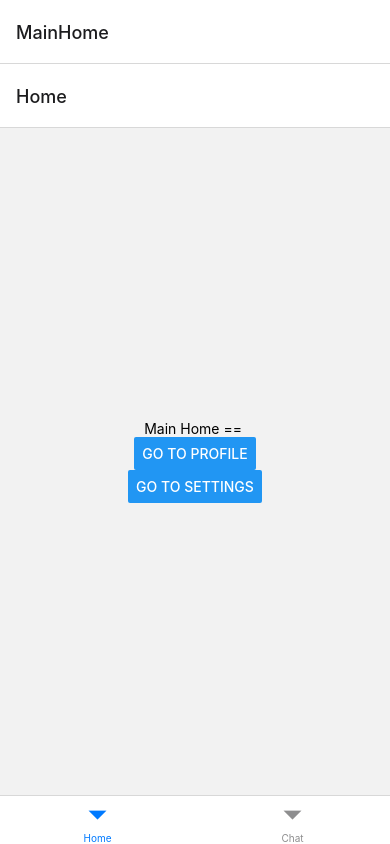
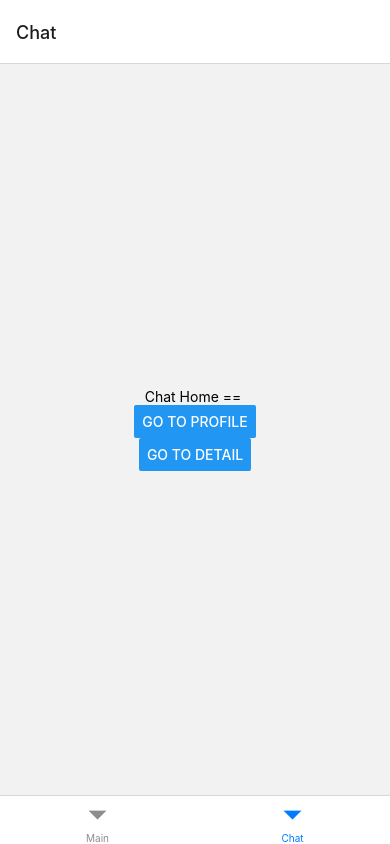
Before and after one commit to Darcyu83/eslint_prettier_navigator, a React Native app: screen /ChatHome in a window 390 px wide. Built offline with nearby package versions, Linux system fonts and the light colour scheme.

Commit message:
폴더명 체인지 테스트

```diff
--- a/App.tsx
+++ b/App.tsx
@@ -1,9 +1,9 @@
-import { NavigationContainer } from '@react-navigation/native';
+import { NavigationContainer, NavigatorScreenParams } from '@react-navigation/native';
 import { createNativeStackNavigator } from '@react-navigation/native-stack';
 import React from 'react';
 
-import ProfileStackNav from './src/navigator/ProfileStackNav';
-import SettingsStackNav from './src/navigator/SettingsStackNav';
+import ProfileStackNav, { ProfileStackParams } from './src/navigator/ProfileStackNav';
+import SettingStackNav, { SettingStackParams } from './src/navigator/SettingStackNav';
 import TabNav from './src/navigator/TabNav';
 
 interface IProps {}
@@ -12,15 +12,19 @@ export const RootStack = createNativeStackNavigator<RootStackParamList>();
 
 export type RootStackParamList = {
   MainHome: undefined;
-  Profile: undefined;
-  Settings: undefined;
+  ChatHome: undefined;
+  // MainHome: NavigatorScreenParams<BtmTabBarParams>;
+  // ChatHome: NavigatorScreenParams<BtmTabBarParams>;
+  Profile: NavigatorScreenParams<ProfileStackParams>;
+  Settings: NavigatorScreenParams<SettingStackParams>;
 };
 
 function App({}: IProps) {
   return (
     <NavigationContainer>
       <RootStack.Navigator>
-        <RootStack.Screen name='MainHome' component={TabNav} />
+        <RootStack.Screen name='MainHome' component={TabNav} options={{ headerShown: false }} />
+        <RootStack.Screen name='ChatHome' component={TabNav} options={{ headerShown: false }} />
         <RootStack.Screen
           name='Profile'
           component={ProfileStackNav}
@@ -28,7 +32,7 @@ function App({}: IProps) {
         />
         <RootStack.Screen
           name='Settings'
-          component={SettingsStackNav}
+          component={SettingStackNav}
           options={{ headerShown: false }}
         />
       </RootStack.Navigator>
--- a/src/MainHome.tsx
+++ b/src/MainHome.tsx
@@ -16,8 +16,21 @@ function MainHome({ extraData }: IProps) {
   return (
     <View style={{ flex: 1, alignItems: 'center', justifyContent: 'center' }}>
       <Text>Main Home == {extraData}</Text>
-      <Button title='Go to Profile' onPress={() => navigation.navigate('Profile')} />
-      <Button title='Go to Settings' onPress={() => navigation.navigate('Settings')} />
+      <Button
+        title='Go to Profile'
+        onPress={() => navigation.navigate('Profile', { screen: 'ProfileHome' })}
+      />
+      <Button
+        title='Go to Settings'
+        onPress={() => navigation.navigate('Settings', { screen: 'SettingHome' })}
+      />
+
+      <Button
+        title='Go to detail'
+        onPress={() =>
+          navigation.navigate('Profile', { screen: 'Details', params: { pushed: 100 } })
+        }
+      />
     </View>
   );
 }
--- a/src/TabChat.tsx
+++ b/src/TabChat.tsx
@@ -2,22 +2,30 @@ import { useNavigation } from '@react-navigation/native';
 import { NativeStackScreenProps } from '@react-navigation/native-stack';
 import React, { useEffect } from 'react';
 import { Button, Text, View } from 'react-native';
-
-import { ProfileStackParams } from './navigator/ProfileStackNav';
+import { RootStackParamList } from '../App';
 
 interface IProps {
   extraData: string;
 }
 
 function TabChat({ extraData }: IProps) {
-  const navigation = useNavigation<NativeStackScreenProps<ProfileStackParams>['navigation']>();
+  const navigation = useNavigation<NativeStackScreenProps<RootStackParamList>['navigation']>();
   useEffect(() => () => {
     console.log('TabChat detroyed');
   });
   return (
     <View style={{ flex: 1, alignItems: 'center', justifyContent: 'center' }}>
-      <Text>TabMain Home == {extraData}</Text>
-      <Button title='Go to Profile' onPress={() => navigation.navigate('ProfileHome')} />
+      <Text>Chat Home == {extraData}</Text>
+      <Button
+        title='Go to Profile'
+        onPress={() => navigation.navigate('Profile', { screen: 'PushedScreen' })}
+      />
+      <Button
+        title='Go to detail'
+        onPress={() =>
+          navigation.navigate('Profile', { screen: 'Details', params: { pushed: 100 } })
+        }
+      />
     </View>
   );
 }
--- a/src/navigator/ProfileStackNav.tsx
+++ b/src/navigator/ProfileStackNav.tsx
@@ -3,6 +3,7 @@ import React from 'react';
 
 import DetailsScreen from '../screens/profile/DetailsScreen';
 import ProfileHomeScreen from '../screens/profile/ProfileHomeScreen';
+// import ProfileHomeScreen from '../screens/profile/ProfileHomeScreen';
 
 import ProfileScreen1 from '../screens/profile/ProfileScreen1';
 import ProfileScreen2 from '../screens/profile/ProfileScreen2';
@@ -25,11 +26,13 @@ function ProfileStackNav({}: IProps) {
   return (
     <ProfileStack.Navigator>
       <ProfileStack.Screen name='ProfileHome' component={ProfileHomeScreen} />
-      <ProfileStack.Screen name='Screen1' component={ProfileScreen1} />
-      <ProfileStack.Screen name='Screen2' component={ProfileScreen2} />
-      <ProfileStack.Screen name='Screen3' component={ProfileScreen3} />
+      <ProfileStack.Screen name='PushedScreen' component={PushedScreen} />
       <ProfileStack.Screen name='Details' component={DetailsScreen} />
-      <ProfileStack.Screen name='PushedScreen' component={PushedScreen} />
+      <ProfileStack.Group screenOptions={{ presentation: 'modal' }}>
+        <ProfileStack.Screen name='Screen1' component={ProfileScreen1} />
+        <ProfileStack.Screen name='Screen2' component={ProfileScreen2} />
+        <ProfileStack.Screen name='Screen3' component={ProfileScreen3} />
+      </ProfileStack.Group>
     </ProfileStack.Navigator>
   );
 }
--- /dev/null
+++ b/src/navigator/SettingStackNav.tsx
@@ -0,0 +1,20 @@
+import React from 'react';
+import { createNativeStackNavigator } from '@react-navigation/native-stack';
+import SettingsHomeScreen from '../screens/settings/SettingsHomeScreen';
+import SettingScreen1 from '../screens/settings/SettingScreen1';
+
+const SettingStack = createNativeStackNavigator<SettingStackParams>();
+
+export type SettingStackParams = {
+  SettingHome: undefined;
+  SettingScreen1: undefined;
+};
+
+export default function SettingStackNav() {
+  return (
+    <SettingStack.Navigator>
+      <SettingStack.Screen name='SettingHome' component={SettingsHomeScreen} />
+      <SettingStack.Screen name='SettingScreen1' component={SettingScreen1} />
+    </SettingStack.Navigator>
+  );
+}
--- a/src/navigator/SettingsStackNav.tsx
+++ /dev/null
@@ -1,17 +0,0 @@
-import { createNativeStackNavigator } from '@react-navigation/native-stack';
-import React from 'react';
-import SettingsHomeScreen from '../screens/settings/SettingsHomeScreen';
-
-const SettingsStack = createNativeStackNavigator<SettingsStackParams>();
-
-export type SettingsStackParams = {
-  SettingsHome: undefined;
-};
-
-export default function SettingsStackNav() {
-  return (
-    <SettingsStack.Navigator>
-      <SettingsStack.Screen name='SettingsHome' component={SettingsHomeScreen} />;
-    </SettingsStack.Navigator>
-  );
-}
--- a/src/navigator/TabNav.tsx
+++ b/src/navigator/TabNav.tsx
@@ -1,20 +1,33 @@
-import React from 'react';
+import React, { useCallback } from 'react';
+import { NativeStackScreenProps } from '@react-navigation/native-stack';
 import { createBottomTabNavigator } from '@react-navigation/bottom-tabs';
 import MainHome from '../MainHome';
 
 import TabChat from '../TabChat';
+import { RootStackParamList } from '../../App';
 
 const Tab = createBottomTabNavigator<BtmTabBarParams>();
 
-type BtmTabBarParams = {
-  Home: undefined;
+export type BtmTabBarParams = {
+  Main: undefined;
   Chat: undefined;
 };
 
-export default function TabNav() {
+export default function TabNav({ route, navigation }: NativeStackScreenProps<RootStackParamList>) {
+  const routeNmParser = useCallback((routeP: { [key: string]: any }): keyof BtmTabBarParams => {
+    switch (routeP.name) {
+      case 'MainHome':
+        return 'Main';
+      case 'ChatHome':
+        return 'Chat';
+      default:
+        return 'Main';
+    }
+  }, []);
+  console.log('Tab.Navigator ====  route.name', route.name, 'navigation---', navigation);
   return (
-    <Tab.Navigator>
-      <Tab.Screen name='Home' component={MainHome} />
+    <Tab.Navigator initialRouteName={routeNmParser(route)}>
+      <Tab.Screen name='Main' component={MainHome} />
       <Tab.Screen name='Chat' component={TabChat} />
     </Tab.Navigator>
   );
--- a/src/screens/profile/DetailsScreen.tsx
+++ b/src/screens/profile/DetailsScreen.tsx
@@ -6,7 +6,8 @@ import { RootStackParamList } from '../../../App';
 import { ProfileStackParams } from '../../navigator/ProfileStackNav';
 
 function DetailsScreen({ route }: NativeStackScreenProps<ProfileStackParams, 'Details'>) {
-  const navigation = useNavigation<NativeStackScreenProps<RootStackParamList>['navigation']>();
+  const navigation =
+    useNavigation<NativeStackScreenProps<RootStackParamList, 'Profile'>['navigation']>();
   useEffect(() => () => {
     console.log(`DetailsScreen No.[${route.params.pushed}] detroyed`);
   });
@@ -17,7 +18,12 @@ function DetailsScreen({ route }: NativeStackScreenProps<ProfileStackParams, 'De
         Details Screen in branch1 : screen No. [{route.params.pushed}]
       </Text>
       <Button title='Go to Home' onPress={() => navigation.dispatch(StackActions.popToTop())} />
-      <Button title='Go to MainHome' onPress={() => navigation.navigate('MainHome')} />
+      <Button title='Go to MainHome and MainHome' onPress={() => navigation.navigate('MainHome')} />
+      <Button title='Go to MainHome and ChatHome' onPress={() => navigation.navigate('ChatHome')} />
+      <Button
+        title='Go to SettingScreen1'
+        onPress={() => navigation.navigate('Settings', { screen: 'SettingScreen1' })}
+      />
     </View>
   );
 }
--- /dev/null
+++ b/src/screens/settings/SettingScreen1.tsx
@@ -0,0 +1,19 @@
+import { useNavigation } from '@react-navigation/native';
+import { NativeStackScreenProps } from '@react-navigation/native-stack';
+import React from 'react';
+import { Button, Text, View } from 'react-native';
+import { RootStackParamList } from '../../../App';
+
+export default function SettingScreen1() {
+  const navigation = useNavigation<NativeStackScreenProps<RootStackParamList>['navigation']>();
+
+  return (
+    <View style={{ flex: 1, alignItems: 'center', justifyContent: 'center' }}>
+      <Text>SettingScreen1</Text>
+      <Button
+        title='Go to ProfileHome'
+        onPress={() => navigation.navigate('Profile', { screen: 'ProfileHome' })}
+      />
+    </View>
+  );
+}
--- a/src/screens/settings/SettingsHomeScreen.tsx
+++ b/src/screens/settings/SettingsHomeScreen.tsx
@@ -1,10 +1,17 @@
+import { useNavigation } from '@react-navigation/native';
+import { NativeStackScreenProps } from '@react-navigation/native-stack';
 import React from 'react';
-import { Text, View } from 'react-native';
+import { Button, Text, View } from 'react-native';
+import { SettingStackParams } from '../../navigator/SettingStackNav';
 
 export default function SettingsHomeScreen() {
+  const navigation = useNavigation<NativeStackScreenProps<SettingStackParams>['navigation']>();
+
   return (
     <View style={{ flex: 1, alignItems: 'center', justifyContent: 'center' }}>
-      <Text>SettingsHomeScreen</Text>;
+      <Text>SettingsHomeScreen</Text>
+      <Button title='Go to SettingsHome' onPress={() => navigation.navigate('SettingHome')} />
+      <Button title='Go to SettingsScreen1' onPress={() => navigation.navigate('SettingScreen1')} />
     </View>
   );
 }
```
Also changed, not shown: src/TestFolder/TestFile.tsx (added, +10 -0 lines), src/navigator/ProfileRootStackGroup.tsx (added, +22 -0 lines).
